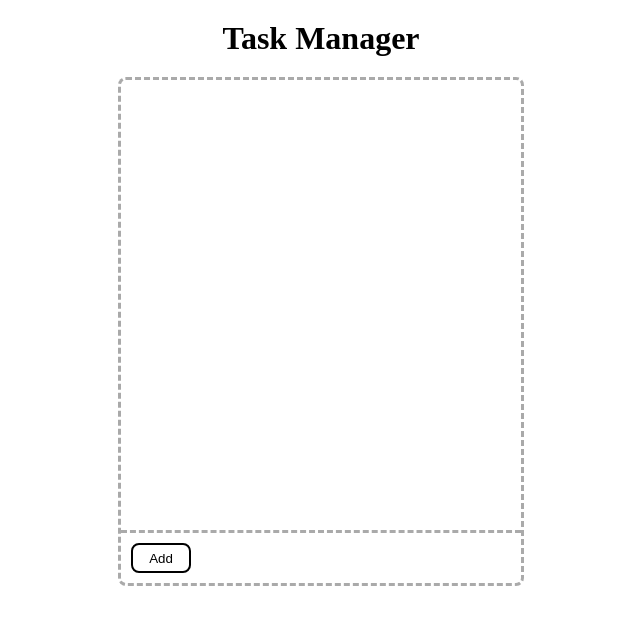
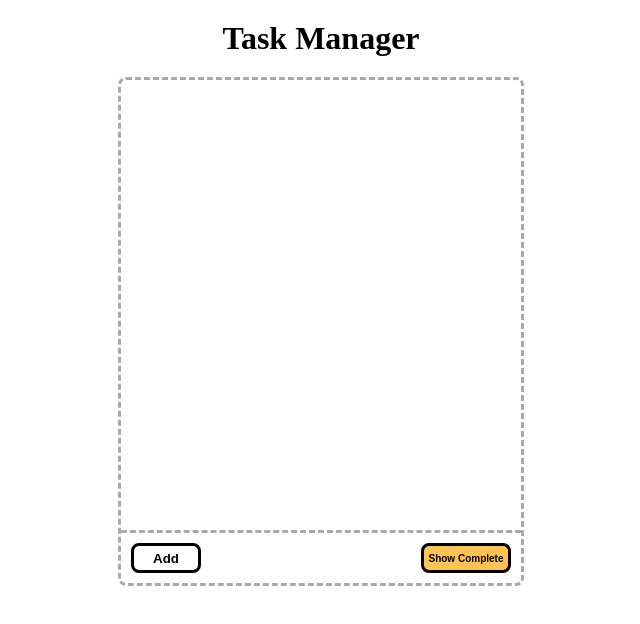
Before and after one commit to Encador/task-manager, a Vue app: page / in a window 1280 px wide. Shown: the top 624 px of the page, without its empty margins (319-959 px from the left). Built offline with nearby package versions, Linux system fonts and the light colour scheme; the HTML template or start-up script is replaced by a standard one.

Commit message:
add filtered list

```diff
--- a/src/components/Manager.vue
+++ b/src/components/Manager.vue
@@ -1,10 +1,12 @@
 <script setup lang="ts">
 import Task from "@/components/Task.vue";
-import {ref} from "vue";
+import {computed, ref} from "vue";
 
 type Task = {id: string, name: string, completed: boolean};
 
 const tasks = ref<Task[]>([]);
+const showCompletedTasks = ref<boolean>(true);
+const displayedTasks = computed(() => {return showCompletedTasks.value ? tasks.value : tasks.value.filter((task) => !task.completed);});
 
 function addTask(name:string) {
   tasks.value.push({id: generateID(), name: name, completed: false} as Task);
@@ -25,7 +27,6 @@ function removeTask(index:number):void{
 function toggleTask(index:number){
   tasks.value[index].completed = !tasks.value[index].completed;
   console.log(tasks.value[index].completed)
-  removeTask(index);
 }
 
 
@@ -36,11 +37,12 @@ function toggleTask(index:number){
   <div id="manager">
 
     <ul id="task-list">
-      <Task :name='task.name' @remove="removeTask(index)" @toggle="toggleTask(index)" v-for="(task, index) in tasks" :key="task.id" />
+      <Task :name='task.name' @remove="removeTask(index)" @toggle="toggleTask(index)" v-for="(task, index) in displayedTasks" :key="task.id" />
     </ul>
 
     <div id="controls">
-      <button @click="addTask('Task')">Add</button>
+      <button id="addTask" @click="addTask('Task')">Add</button>
+      <button :class="{showComplete: showCompletedTasks}" id="toggleComplete" @click="showCompletedTasks = !showCompletedTasks">Show Complete</button>
     </div>
 
   </div>
@@ -64,18 +66,40 @@ function toggleTask(index:number){
 }
 
 
-#controls button{
-  width: 60px;
+#addTask{
+  width: 70px;
   height: 30px;
   margin: 10px;
   border-radius: 8px;
   background: none;
-  border: black solid 2px;
+  border: black solid 3px;
+  font-weight: bold;
 }
-#controls button:hover{
+#addTask:hover{
   background: #00000020;
   cursor: pointer;
 }
+
+#toggleComplete{
+  width: 90px;
+  height: 30px;
+  margin: 10px;
+  border-radius: 8px;
+  background: none;
+  border: black solid 3px;
+  font-weight: bold;
+  font-size: 10px;
+}
+#toggleComplete:hover{
+  background: #00000020;
+  cursor: pointer;
+}
+#toggleComplete.showComplete{
+  /*border: #ffa500AA solid 3px;
+  color: #ffa500AA;*/
+  background-color: #ffa500AA;
+}
+
 
 
 #task-list {
--- a/src/components/Task.vue
+++ b/src/components/Task.vue
@@ -52,6 +52,7 @@ input {
 
 input.checked{
   text-decoration: line-through;
+  color: #00000090;
 }
 
 input:hover{
```
